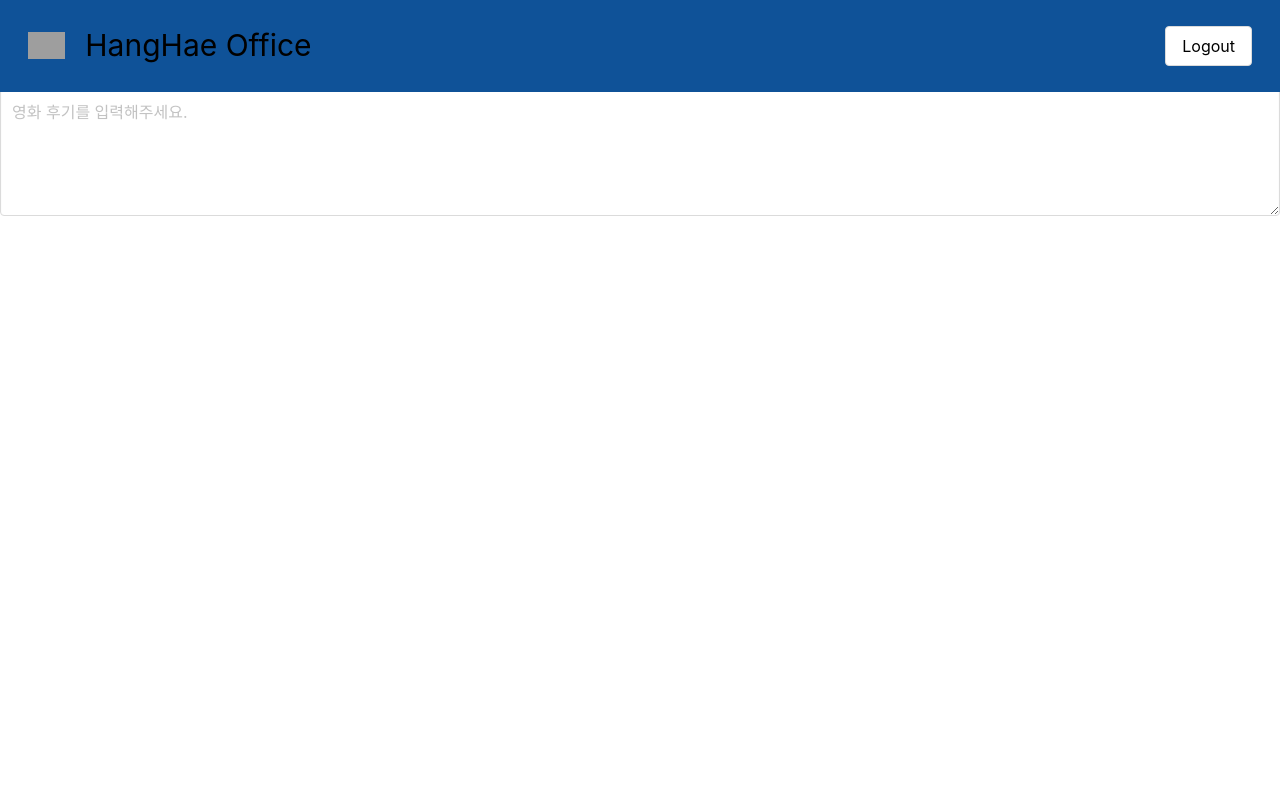
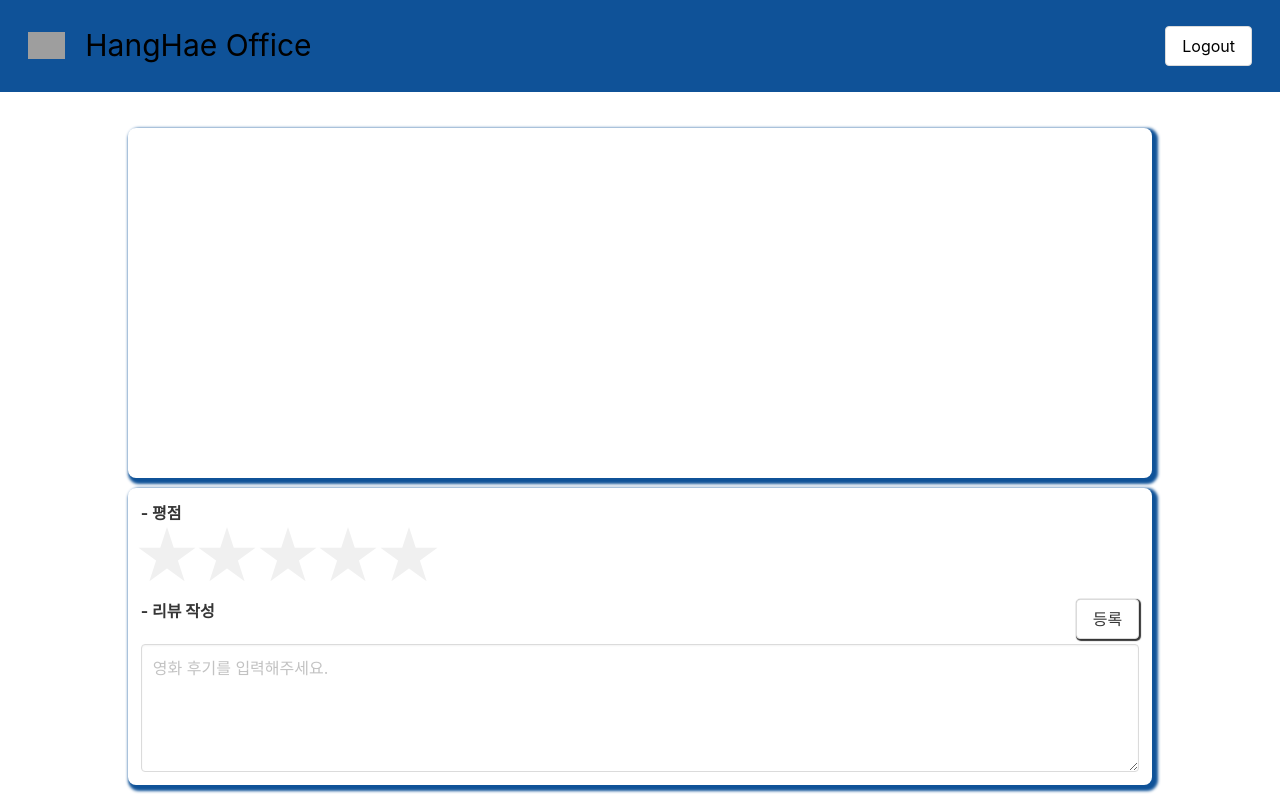
Before and after one commit to HangHae99-team9/Hanghae_week1, a Flask app: page /reviews in a window 1280 px wide. Run offline with Flask 2, Linux system fonts and the light colour scheme; data that the repository does not hold is empty; some libraries are stand-ins or nearby versions; grey boxes are pictures that could not be loaded.

Commit message:
Update mainStyle.css

```diff
--- a/static/css/mainStyle.css
+++ b/static/css/mainStyle.css
@@ -1,197 +1,155 @@
-$(document).ready(function () {
-
-    let queryString = $(location).attr('search')
-    let decodetitle = decodeURI(queryString)
-    let title = decodetitle.substring(7)
-    showMovie(title);
-    review_show(title);
-
-});
-
-// 리뷰맨위 poster보여주기
-function showMovie(title) {
-    $.ajax({
-        type: "GET",
-        url: "/reviews/poster",
-        data: {title_give: title}, //여기부분은 post할떄 사용
-        success: function (response) {
-            let img_url = response['result']['img_url']
-            let age = response['result']['age']
-            let title = response['result']['title']
-            let genre = response['result']['genre']
-            let time = response['result']['time']
-            let release = response['result']['release']
-            let director = response['result']['director']
-            let actor = response['result']['actor_list'][0]
-            let url = response['result']['url']
-            let summary = response['result']['summary'] //줄거리 추가
-
-            let temp_html = `<div class="image_wrap">
-                                <img class="reviews_movie_image"
-                                        src="${img_url}"
-                                        alt="영화이미지">
-                            </div>
-                            <div class="movie-information-wrap">
-                                <dt class="tit">
-                                    <a class="poster-title" href="${url}">${title}</a>
-                                    <span class="ico_rating_12">${age}</span>
-                                </dt>
-                                <div>
-                                    <div class="info_txt1">
-                                        <span><strong>줄거리</strong> : ${summary}</span>
-                                        <div>
-                                                    <span class="link_txt">
-                                                            <span>${genre}</span>
-                                                    </span>
-                                            <span class="split">|</span>
-                                            ${time}
-                                            <span class="split">|</span>
-                                            ${release}
-                                        </div>
-                                        <dt class="movie_director">감독 <span>| ${director}</span></dt>
-
-                                        <dt class="move_actor">출연 <span>| ${actor} </span></dt>
-
-                                    </div>
-                                </div>
-                            </div>`
-
-            $('#movie-information').append(temp_html);
-
-        }
-    })
+* {
+    padding: 0;
+    margin: 0;
+    outline: none;
 }
 
-// 리뷰 저장하기
-function review_save() {
-    let review_comment = $('.textarea').val();
-    let review_point = rating.rate
-    let movie_title = $('.poster-title').text();
-
-    $.ajax({
-        type: "POST",
-        url: "/reviews/save",
-        data: {review_comment_give: review_comment, movie_title_give: movie_title, review_point_give: review_point}, //여기부분은 post할떄 사용
-        success: function (response) {
-            console.log(response);
-            window.location.reload();
-        }
-    })
+body {
+    padding-top: 10%;
 }
 
-// 모든 리뷰 다 가져오기
-function review_show(title) {
-
-    let movie_title = title;
-
-    $.ajax({
-        type: "GET",
-        url: "/reviews/show",
-        data: {movie_title_give: movie_title}, //여기부분은 post할떄 사용
-        success: function (response) {
-            let reviews = response['result'];
-
-            for (let i = 0; i < reviews.length; i++) {
-
-                let title = reviews[i]['title']
-                let username = reviews[i]['username']
-                let like = reviews[i]['like']
-                let time = reviews[i]['time']
-                let review_comment = reviews[i]['review_comment']
-                let review_point = reviews[i]['review_point']
-
-
-                let temp_html = `<article class="media review-board posted-review">
-                                    <figure class="media-left">
-                                        <img class="posted-review-img" src="https://image.flaticon.com/icons/png/512/1179/1179069.png">
-                                            </figure>
-                                                <div class="media-content">
-                                                <div class="content">
-                                            <p>
-                                                <strong>사용자 : ${username}</strong><small> | </small> <small>${time}</small><small> | </small> <small>평점 :${review_point}점</small>
-
-                                                <button onclick="delete_review('${username}', '${time}' ,'${title}', '${review_comment}')" type="button" class="delete-button">
-                                                    <img src="https://image.flaticon.com/icons/png/512/2087/2087825.png">
-                                                </button>
-
-                                                <br>
-                                                ${review_comment}
-                                                <br>
-                                                <button onclick="like_review('${username}', '${time}' ,'${title}', '${review_comment}')" type="button" class="like-button">
-                                                    <img src="https://about.fb.com/ko/wp-content/uploads/sites/16/2014/07/likebutton.png?w=1200">
-                                                </button><a>Like ${like}</a>
-                                            </p>
-                                        </div>
-                                    </div>
-                                </article>`
-
-                $('#posted-review-wrap').append(temp_html)
-            }
-        }
-    })
+#movie-information {
+    width: 80%;
+    margin-left: 10%;
+    height: 350px;
+    box-sizing: border-box;
+    /*border-width: 2px;*/
+    /*border-style: solid;*/
+    /*border-color: #666666;*/
+    background-color: white;
+    border-color: transparent;
+    position: relative;
+    box-shadow: 3px 3px 3px 3px #0F5298;
+    border-radius: 8px;
 }
 
-// 리뷰 삭제
-function delete_review(username, time, title, comment) {
-    console.log('삭제', username, time, title, comment)
-
-    $.ajax({
-        type: "POST",
-        url: "/reviews/delete",
-        data: {username_give: username, title_give: title, time_give: time, comment_give: comment}, //여기부분은 post할떄 사용
-        success: function (response) {
-            console.log(response)
-            alert(response['msg'])
-            window.location.reload();
-        }
-    })
+.image_wrap {
+    /*display: inline-block;*/
+    height: 300px;
+    position: absolute;
 }
 
-// 리뷰 좋아요
-function like_review(username, time, title, comment) {
-    console.log('좋아요', username, time, title, comment)
-
-    $.ajax({
-        type: "POST",
-        url: "/reviews/like",
-        data: {username_give: username, title_give: title, time_give: time, comment_give: comment}, //여기부분은 post할떄 사용
-        success: function (response) {
-            console.log(response)
-            alert(response['msg'])
-            window.location.reload();
-        }
-    })
+.movie-information-wrap {
+    position: relative;
+    margin-top: 20px;
+    display: inline-block;
+    margin-left: 25%;
+}
+.movie_age{
+    font-size: 15px;
+    color: #0F5298;
+}
+.movie_text{
+    color: #0F5298;
 }
 
-function Rating() {
-};
-Rating.prototype.rate = 0;
-Rating.prototype.setRate = function (newrate) {
+.reviews_movie_image {
+    position: relative;
+    border-radius: 5px;
+    height: 300px;
+    margin-left: 10%;
+    margin-top: 10%;
+}
+.information-display{
+    display: inline-block;
+}
 
-    this.rate = newrate;
-    let items = document.querySelectorAll('.rate_radio')
-    items.forEach(function (item, idx) {
-        if (idx < newrate) {
-            item.checked = true;
-        } else {
-            item.checked = false;
-        }
-    });
+#post-review {
+    width: 80%;
+    margin-left: 10%;
+    margin-top: 10px;
+    /*border-style: solid;*/
+    /*border-width: 2px;*/
+    border-radius: 8px;
+    /*border-color: #666666;*/
+    background-color: white;
+    border-color: transparent;
+    box-shadow: 3px 3px 3px 3px #0F5298;
+    padding: 1%;
 }
-let rating = new Rating();
+.input-review{
+    display: inline-block;
+    width: 70%;
+    margin-left: 15%;
+}
+.review-btn{
+    float: right;
+    margin-bottom: 5px;
+    box-shadow: 1px 1px 1px 1px;
+}
+.review-board {
+    width: 70%;
+    margin-left: 15%;
+}
+.rating .rate_radio {
+    position: relative;
+    display: inline-block;
+    z-index: 20;
+    opacity: 0.001;
+    width: 60px;
+    height: 60px;
+    background-color: #fff;
+    cursor: pointer;
+    vertical-align: top;
+    display: none;
+}
+.rating .rate_radio + label {
+    position: relative;
+    display: inline-block;
+    margin-left: -4px;
+    z-index: 10;
+    width: 60px;
+    height: 60px;
+    background-image: url('starrate.png');
+    background-repeat: no-repeat;
+    background-size: 60px 60px;
+    cursor: pointer;
+    background-color: #f0f0f0;
+}
+.rating .rate_radio:checked + label {
+    background-color: #0F5298;
+}
 
-document.addEventListener('DOMContentLoaded', function () {
-    //별점선택 이벤트 리스너
-    document.querySelector('.rating').addEventListener('click', function (e) {
-        let elem = e.target;
-        if (elem.classList.contains('rate_radio')) {
-            rating.setRate(parseInt(elem.value));
-        }
-    })
-});
+.enroll-btn {
+    float: right;
+}
 
-function logout() {
-    $.removeCookie('mytoken');
-    alert('로그아웃!')
-    window.location.href = '/login'
+.delete-button {
+    float: right;
+    width: 3%;
+    background-color: transparent;
+    border-color: transparent;
+    cursor: pointer;
 }
+.like-button{
+    width: 3%;
+    background-color: transparent;
+    border-color: transparent;
+    cursor: pointer;
+}
+
+.review-point {
+    display: inline-block;
+}
+
+.posted-review {
+    width: 80%;
+    margin-left: 10%;
+    background-color: white;
+    border-color: transparent;
+    box-shadow: 2px 2px 5px 1px;
+    /*border-width: 2px;*/
+    /*border-style: solid;*/
+    border-radius: 8px;
+    margin-top: 3%;
+    /*border-color: #666666;*/
+}
+.posted-review-img{
+    margin-top: 10px;
+    margin-left: 10px;
+    width: 80px;
+    height: 120px;
+}
+.review-content{
+    margin-top: 10px;
+}
```
